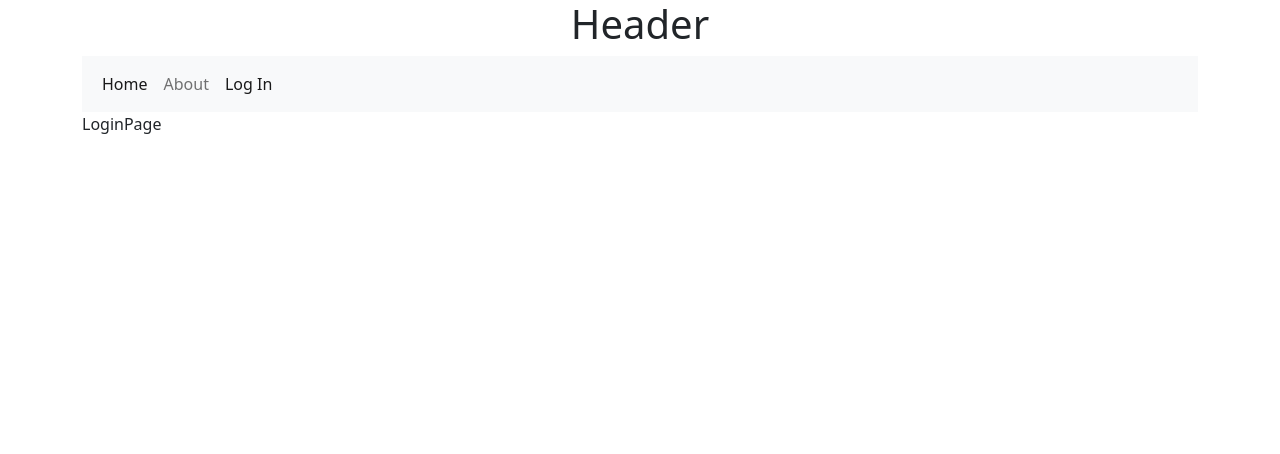
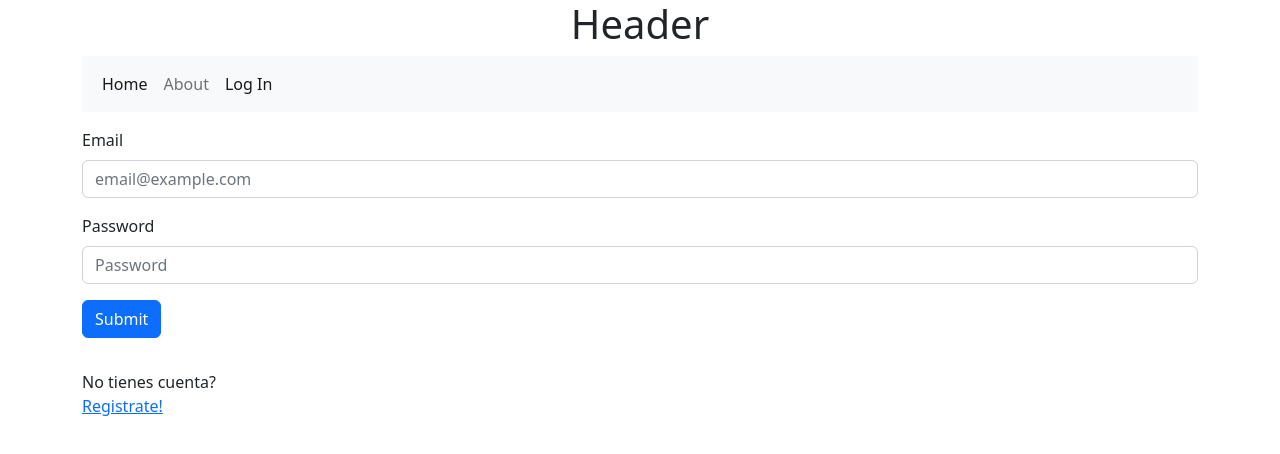
Before and after one commit to ederramosh/e-commerce-mern-frontend, a React (Create React App) app: page /login in a window 1280 px wide. Shown: the top 454 px of the page. Built offline with nearby package versions, Linux system fonts and the light colour scheme.

Commit message:
Servicio de Login conectado

```diff
--- a/src/Pages/LoginPage.jsx
+++ b/src/Pages/LoginPage.jsx
@@ -1,9 +1,67 @@
-import React from 'react'
+import React from "react";
+import { NavLink } from "react-router-dom";
+
+import { login } from '../Services/clientService';
 
 const LoginPage = () => {
+
+  const OnSubmitted = async (e) => {
+    e.preventDefault();
+
+    const formData = new FormData(e.target);
+    const userInfo = Object.fromEntries(formData);
+    const {data: {msg, token}} = await login(userInfo);
+    console.log(msg);
+    console.log(token);
+  }
+
   return (
-    <div>LoginPage</div>
-  )
-}
+    <>
+      <form onSubmit={OnSubmitted}>
+        <div className="row my-3">
+          <div className="col">
+            <label htmlFor="email" className="form-label">
+              Email
+            </label>
+            <input
+              type="text"
+              className="form-control"
+              id="email"
+              name="email"
+              placeholder="email@example.com"
+            />
+          </div>
+        </div>
+        <div className="row">
+          <div className="col">
+            <label htmlFor="password" className="form-label">
+              Password
+            </label>
+            <input
+              type="password"
+              className="form-control"
+              id="password"
+              name="password"
+              placeholder="Password"
+            />
+          </div>
+        </div>
+        <div className="row my-3">
+          <div className="col">
+            <button type="submit" className="btn btn-primary mb-3">
+              Submit
+            </button>
+          </div>
+        </div>
+        <div className="row">
+          <span>No tienes cuenta?</span>
+          <NavLink to='/signup'>
+            Registrate!
+          </NavLink>
+        </div>
+      </form>
+    </>
+  );
+};
 
-export default LoginPage
+export default LoginPage;
--- /dev/null
+++ b/src/Services/clientService.js
@@ -0,0 +1,8 @@
+import axios from 'axios';
+
+const url = 'http://localhost:5000/v1/';
+
+export const login = async (userInfo) => {
+    const result = await axios.post(`${url}client/login`, userInfo);
+    return result;
+}
```
